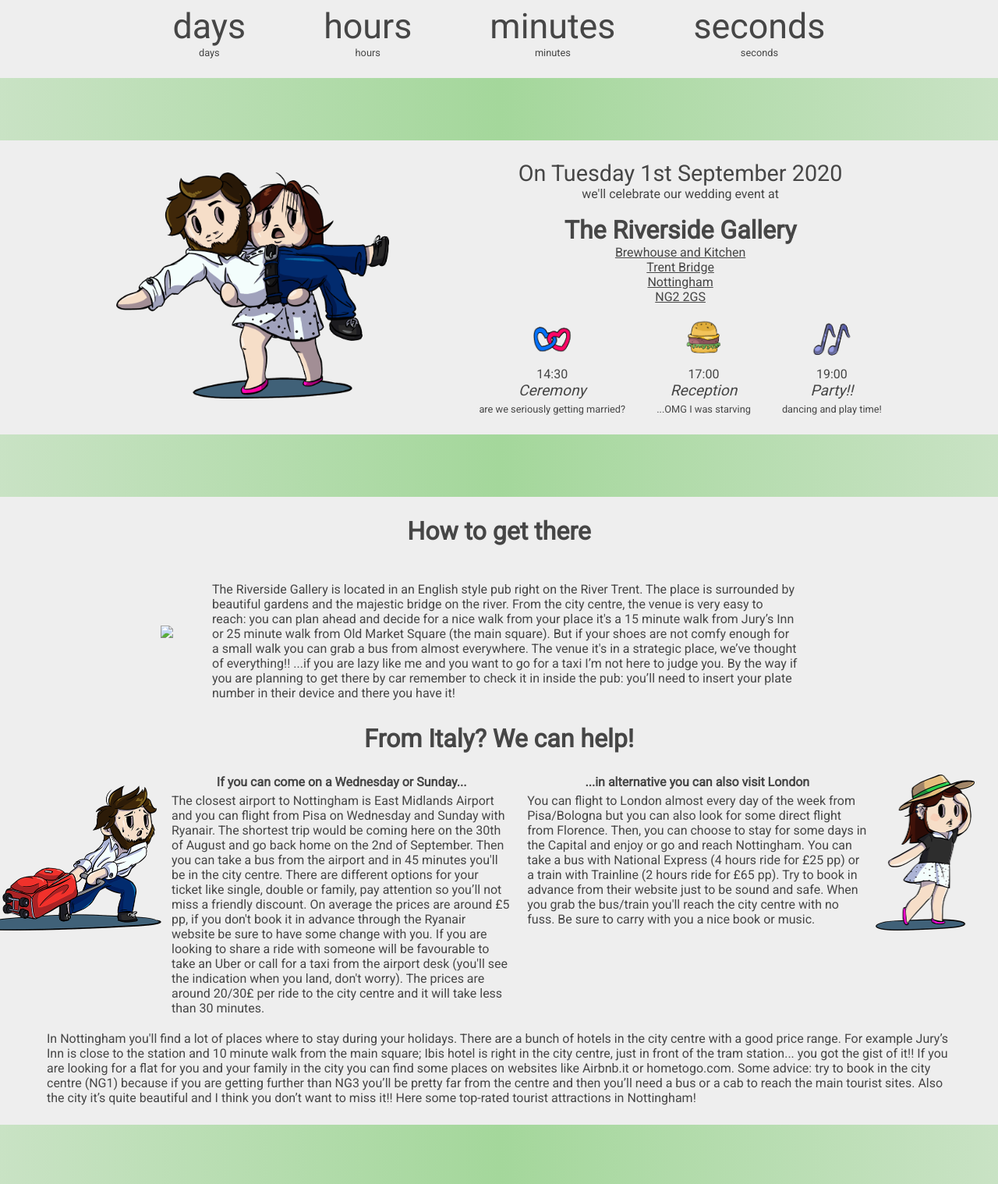
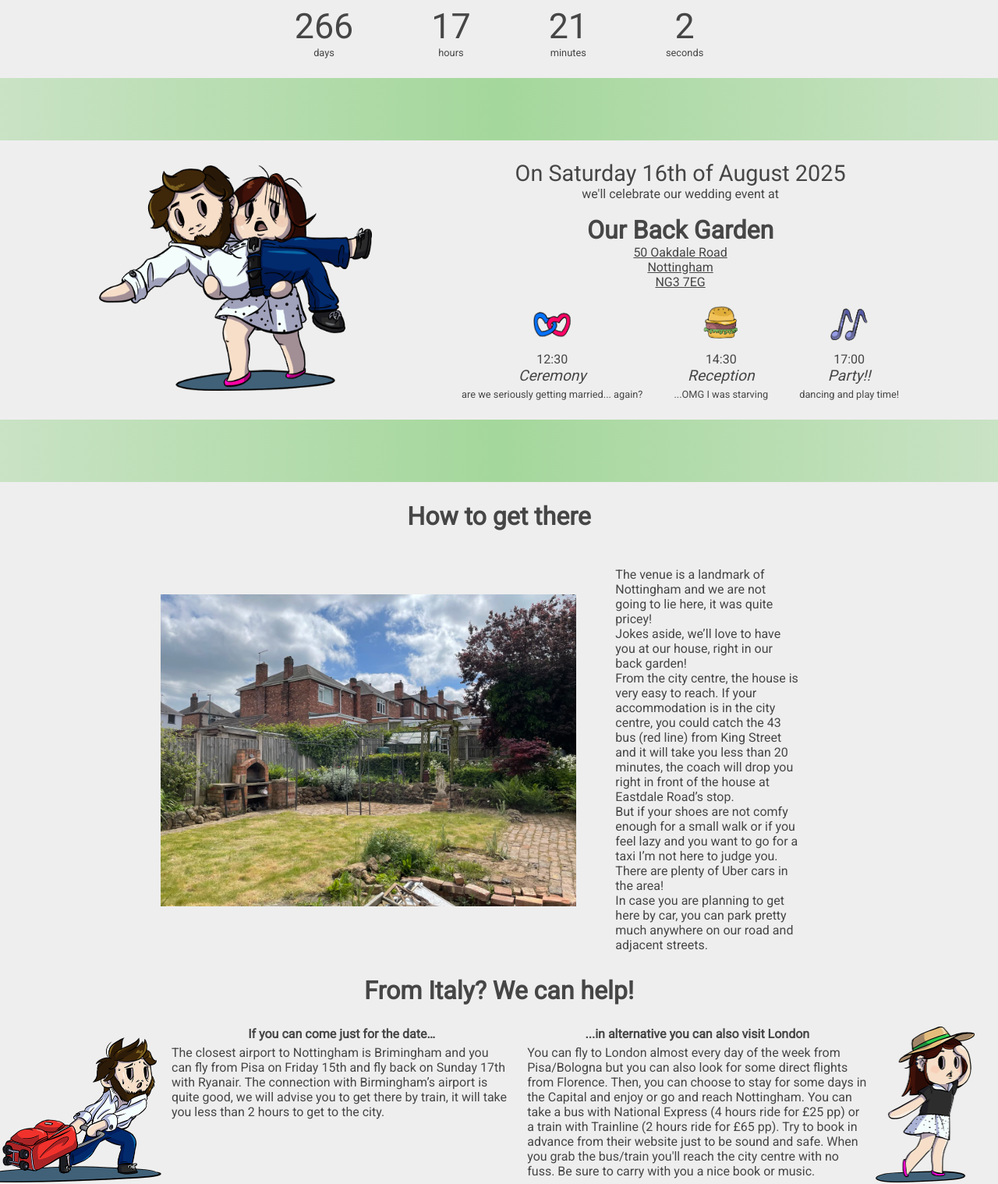
Before and after one commit to Pmyl/wedding-vanulio2025, a plain HTML site: page public/index.html in a window 1280 px wide. Shown: the part 695-2213 px from the top of the page at 78% size. Drawn offline with Linux system fonts and the light colour scheme.

Commit message:
missing images, fix dates and places, add countdown

```diff
--- a/public/index.html
+++ b/public/index.html
@@ -8,7 +8,11 @@
             name="viewport"
             content="width=device-width, initial-scale=1.0, viewport-fit=cover"
         />
-        <link rel="icon" type="image/gif" href="./assets/favicon.gif" />
+        <link
+            rel="icon"
+            type="image/gif"
+            href="./assets/favicon.gif"
+        />
         <link
             href="https://fonts.googleapis.com/css?family=Roboto&display=swap"
             rel="stylesheet"
@@ -48,19 +52,19 @@
             <p class="countdown-title">Countdown to the big day</p>
             <div class="countdown-time">
                 <div class="countdown-days">
-                    <p class="countdown-digit">days</p>
+                    <p class="countdown-digit"></p>
                     <p class="countdown-unit">days</p>
                 </div>
                 <div class="countdown-hours">
-                    <p class="countdown-digit">hours</p>
+                    <p class="countdown-digit"></p>
                     <p class="countdown-unit">hours</p>
                 </div>
                 <div class="countdown-minutes">
-                    <p class="countdown-digit">minutes</p>
+                    <p class="countdown-digit"></p>
                     <p class="countdown-unit">minutes</p>
                 </div>
                 <div class="countdown-seconds">
-                    <p class="countdown-digit">seconds</p>
+                    <p class="countdown-digit"></p>
                     <p class="countdown-unit">seconds</p>
                 </div>
             </div>
@@ -77,23 +81,16 @@
                 />
             </div>
             <div class="info-details">
-                <p class="info-details-when">On Tuesday 1st September 2020</p>
-                <p class="info-details-where-pre">we&#x27;ll celebrate our wedding event at</p>
-                <p class="info-details-where"><strong>The Riverside Gallery</strong></p>
+                <p class="info-details-when">On Saturday 16th of August 2025</p>
+                <p class="info-details-where-pre">we'll celebrate our wedding event at</p>
+                <p class="info-details-where"><strong>Our Back Garden</strong></p>
                 <p class="info-details-where-sub">
                     <a
                         class="link"
                         target="_blank"
                         href="https://www.google.com/maps/place/Brewhouse+%26+Kitchen/@52.9381668,-1.1398016,17z/data=!4m13!1m7!3m6!1s0x4879c3cf4afb430f:0x32282e606c9fb1c3!2sNottingham+NG2+2GS!3b1!8m2!3d52.9382672!4d-1.1375718!3m4!1s0x0:0x70a00ccd29706374!8m2!3d52.9386758!4d-1.137602"
-                        Brewhouse and Kitchen
-Trent Bridge
-Nottingham
-NG2 2GS
                     >
-                        Brewhouse and Kitchen<br />
-                        Trent Bridge<br />
-                        Nottingham<br />
-                        NG2 2GS
+                        50 Oakdale Road<br />Nottingham<br />NG3 7EG
                     </a>
                 </p>
                 <div class="info-details-events">
@@ -104,10 +101,10 @@ NG2 2GS
                             <img src="./assets/hearts1.png" />
                             <img src="./assets/hearts2.png" />
                         </p>
-                        <p class="info-details-event-time">14:30</p>
+                        <p class="info-details-event-time">12:30</p>
                         <p class="info-details-event-what">Ceremony</p>
                         <p class="info-details-event-what-sub">
-                            are we seriously getting married?
+                            are we seriously getting married... again?
                         </p>
                     </div>
                     <div class="info-details-event">
@@ -117,7 +114,7 @@ NG2 2GS
                             <img src="./assets/burger1.png" />
                             <img src="./assets/burger2.png" />
                         </p>
-                        <p class="info-details-event-time">17:00</p>
+                        <p class="info-details-event-time">14:30</p>
                         <p class="info-details-event-what">Reception</p>
                         <p class="info-details-event-what-sub">
                             ...OMG I was starving
@@ -130,7 +127,7 @@ NG2 2GS
                             <img src="./assets/party1.png" />
                             <img src="./assets/party2.png" />
                         </p>
-                        <p class="info-details-event-time">19:00</p>
+                        <p class="info-details-event-time">17:00</p>
                         <p class="info-details-event-what">Party!!</p>
                         <p class="info-details-event-what-sub">
                             dancing and play time!
@@ -146,10 +143,10 @@ NG2 2GS
             <h2 class="accommodation-header-get">How to get there</h2>
             <div class="accommodation-place-container">
                 <div class="accommodation-place-img-container">
-                    <img src="./assets/collage.jpg" />
+                    <img src="./assets/garden.jpg" />
                 </div>
                 <div class="accommodation-place-description">
-                    The Riverside Gallery is located in an English style pub right on the River Trent. The place is surrounded by beautiful gardens and the majestic bridge on the river. From the city centre, the venue is very easy to reach: you can plan ahead and decide for a nice walk from your place it&#x27;s a 15 minute walk from Jury’s Inn or 25 minute walk from Old Market Square (the main square). But if your shoes are not comfy enough for a small walk you can grab a bus from almost everywhere. The venue it&#x27;s in a strategic place, we’ve thought of everything!! ...if you are lazy like me and you want to go for a taxi I’m not here to judge you. By the way if you are planning to get there by car remember to check it in inside the pub: you’ll need to insert your plate number in their device and there you have it!
+                    The venue is a landmark of Nottingham and we are not going to lie here, it was quite pricey! <br />Jokes aside, we’ll love to have you at our house, right in our back garden! <br />From the city centre, the house is very easy to reach. If your accommodation is in the city centre, you could catch the 43 bus (red line) from King Street and it will take you less than 20 minutes, the coach will drop you right in front of the house at Eastdale Road’s stop. <br />But if your shoes are not comfy enough for a small walk or if you feel lazy and you want to go for a taxi I’m not here to judge you. There are plenty of Uber cars in the area! <br />In case you are planning to get here by car, you can park pretty much anywhere on our road and adjacent streets.
                 </div>
             </div>
             <h2 class="accommodation-header-italy">
@@ -164,10 +161,10 @@ NG2 2GS
                 </div>
                 <div class="accommodation-ema-route">
                     <p class="accommodation-ema-route-intro">
-                        <strong>If you can come on a Wednesday or Sunday...</strong>
+                        <strong>If you can come just for the date…</strong>
                     </p>
                     <p class="accommodation-ema-route-details">
-                        The closest airport to Nottingham is East Midlands Airport and you can flight from Pisa on Wednesday and Sunday with Ryanair. The shortest trip would be coming here on the 30th of August and go back home on the 2nd of September. Then you can take a bus from the airport and in 45 minutes you&#x27;ll be in the city centre. There are different options for your ticket like single, double or family, pay attention so you’ll not miss a friendly discount. On average the prices are around £5 pp, if you don&#x27;t book it in advance through the Ryanair website be sure to have some change with you. If you are looking to share a ride with someone will be favourable to take an Uber or call for a taxi from the airport desk (you&#x27;ll see the indication when you land, don&#x27;t worry). The prices are around 20&#x2F;30£ per ride to the city centre and it will take less than 30 minutes.
+                        The closest airport to Nottingham is Brimingham and you can fly from Pisa on Friday 15th and fly back on Sunday 17th with Ryanair. The connection with Birmingham’s airport is quite good, we will advise you to get there by train, it will take you less than 2 hours to get to the city.
                     </p>
                 </div>
                 <div class="accommodation-london-route">
@@ -175,13 +172,13 @@ NG2 2GS
                         <strong>...in alternative you can also visit London</strong>
                     </p>
                     <p class="accommodation-london-route-details">
-                        You can flight to London almost every day of the week from Pisa&#x2F;Bologna but you can also look for some direct flight from Florence. Then, you can choose to stay for some days in the Capital and enjoy or go and reach Nottingham. You can take a bus with National Express (4 hours ride for £25 pp) or a train with Trainline (2 hours ride for £65 pp). Try to book in advance from their website just to be sound and safe. When you grab the bus&#x2F;train you&#x27;ll reach the city centre with no fuss. Be sure to carry with you a nice book or music.
+                        You can fly to London almost every day of the week from Pisa/Bologna but you can also look for some direct flights from Florence. Then, you can choose to stay for some days in the Capital and enjoy or go and reach Nottingham. You can take a bus with National Express (4 hours ride for £25 pp) or a train with Trainline (2 hours ride for £65 pp). Try to book in advance from their website just to be sound and safe. When you grab the bus/train you'll reach the city centre with no fuss. Be sure to carry with you a nice book or music.
                     </p>
                 </div>
             </div>
             <div class="accommodation-stay">
                 <hr class="accommodation-stay-separator" />
-                In Nottingham you&#x27;ll find a lot of places where to stay during your holidays. There are a bunch of hotels in the city centre with a good price range. For example Jury’s Inn is close to the station and 10 minute walk from the main square; Ibis hotel is right in the city centre, just in front of the tram station... you got the gist of it!! If you are looking for a flat for you and your family in the city you can find some places on websites like Airbnb.it or hometogo.com. Some advice: try to book in the city centre (NG1) because if you are getting further than NG3 you’ll be pretty far from the centre and then you’ll need a bus or a cab to reach the main tourist sites. Also the city it’s quite beautiful and I think you don’t want to miss it!! Here some top-rated tourist attractions in Nottingham!
+                In Nottingham you'll find a lot of places to stay during your holidays. There are a bunch of hotels in the city centre (booking.com) with a good price range. For example Jury’s Inn is close to the station and a 10 minute walk from the main square; Ibis hotel is right in the city centre, just in front of the tram station... you got the gist of it!! If you are looking for a flat for you and your family in the city you can find some places on websites like Airbnb.it or hometogo.com. <br />Some advice: try to book your accommodation in the city centre where you’ll have the easiest connections with transports (NG1) or somewhere on the 43 bus line. If you end up going to stay outside of the city keep in mind that the main transports are only from the centre so you’ll have to get there and catch another bus wherever else you’d like to go. <br />Also the city it’s quite beautiful and packed with restaurants, and we think you don’t want to miss it!! Here are some <a href='https://viaggiareverde.it/nottingham-cosa-vedere/'>top-rated tourist attractions in Nottingham!</a>
             </div>
         </section>
 
@@ -190,21 +187,46 @@ NG2 2GS
         <section class="registry">
             <h2 class="registry-header">Gift Registry</h2>
             <div class="registry-description">
-                <p class="registry-description-1">We don’t have a proper registry mainly because we don’t have a lot of space and we don’t lack home supplies! If you are willing to gift us anything we’ll let you know that we are planning a crazy honeymoon in Japan. It’s our dream holiday and we’ll be really grateful if you would contribute to make it an even more unique experience.</p>
-                <span class="registry-description-number">
-                    IB<span class="text-dirt">dirt</span>AN GB33H<span
-                        class="text-dirt"
-                        >dirt</span
-                    >BUK4<span class="text-dirt">dirt</span>03518<span
-                        class="text-dirt"
-                        >dirt</span
-                    >04865<span class="text-dirt">dirt</span>219
-                </span>
+                <p class="registry-description-1">Celebrating with you is the only gift we need!<br />We very much appreciate the fact that you took time off work and flew over to our event so please, take that as your gift to us because we very much appreciate it!</p>
                 <p class="registry-description-2">We cannot thank you enough!!</p>
                 <div class="registry-image-container">
                     <img src="./assets/registry.png" />
                 </div>
             </div>
         </section>
+
+        <script type="text/javascript">
+            document.addEventListener("DOMContentLoaded", function () {
+                const target = new Date("2025-08-16T12:30:00Z");
+                const days = document.querySelector(
+                    ".countdown-days .countdown-digit",
+                );
+                const hours = document.querySelector(
+                    ".countdown-hours .countdown-digit",
+                );
+                const minutes = document.querySelector(
+                    ".countdown-minutes .countdown-digit",
+                );
+                const seconds = document.querySelector(
+                    ".countdown-seconds .countdown-digit",
+                );
+
+                function updateCountdown() {
+                    const now = new Date();
+                    const diff = target - now;
+                    const diffSeconds = Math.floor(diff / 1000);
+                    const diffMinutes = Math.floor(diffSeconds / 60);
+                    const diffHours = Math.floor(diffMinutes / 60);
+                    const diffDays = Math.floor(diffHours / 24);
+                    days.textContent = diffDays;
+                    hours.textContent = diffHours % 24;
+                    minutes.textContent = diffMinutes % 60;
+                    seconds.textContent = diffSeconds % 60;
+                }
+
+                updateCountdown();
+                setInterval(updateCountdown, 1000);
+            });
+        </script>
     </body>
 </html>
```
Also changed, not shown: public/it/index.html (+53 -31 lines), templates/context.json (+11 -11 lines), templates/index.html (+48 -23 lines), public/assets/garden.jpg (added), 1 other file.
